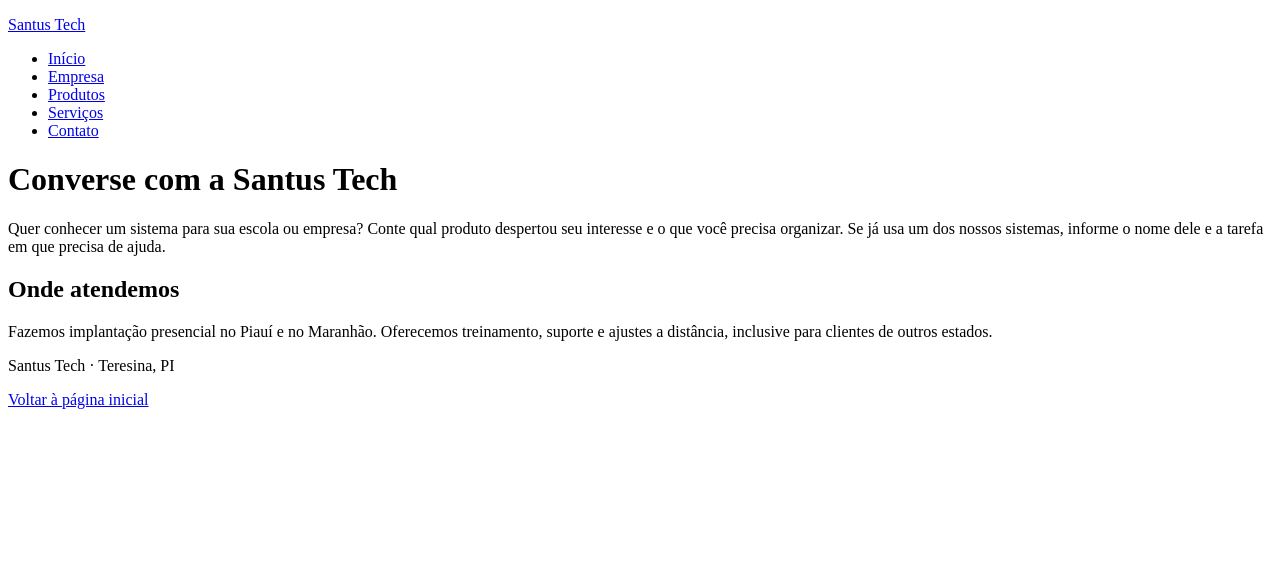
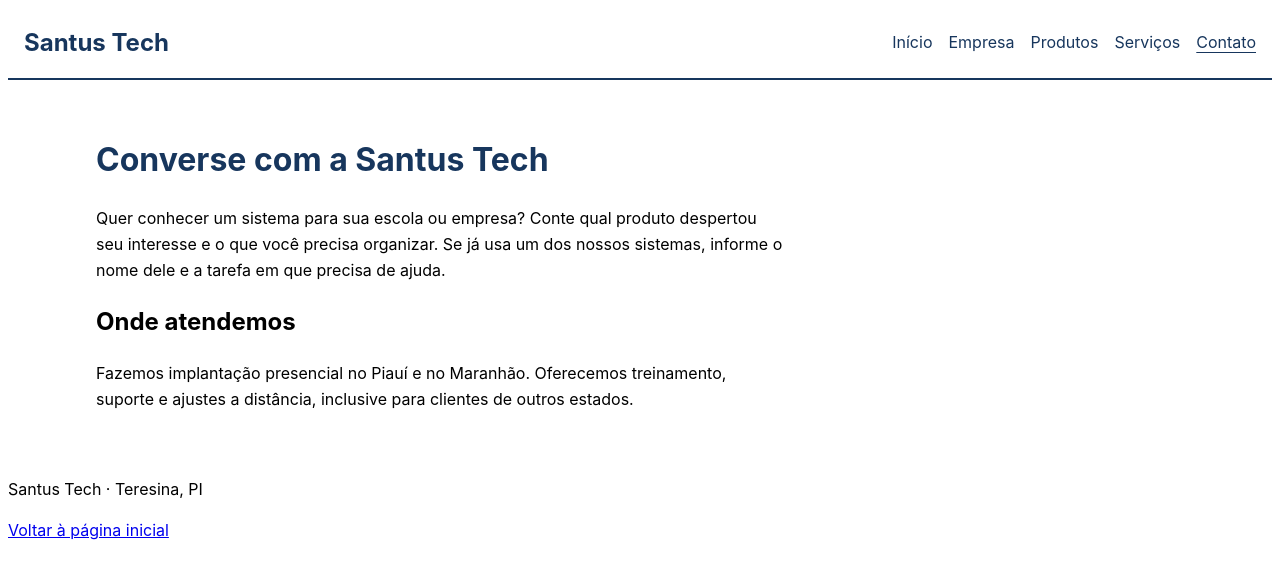
Before and after one commit to fredhansenads/projeto4-meusite, a plain HTML site: page contato.html in a window 1280 px wide. Drawn offline with Linux system fonts and the light colour scheme.

Commit message:
Atualização css

```diff
--- a/contato.html
+++ b/contato.html
@@ -4,6 +4,7 @@
     <meta charset="UTF-8" />
     <meta name="viewport" content="width=device-width, initial-scale=1.0" />
     <title>Contato | Santus Tech</title>
+    <link rel="stylesheet" href="css/estilos.css" />
   </head>
   <body>
     <header>
--- /dev/null
+++ b/css/estilos.css
@@ -0,0 +1,73 @@
+body {
+  font-family: 'Inter', Arial, sans-serif;
+  line-height: 1.6;
+}
+
+h1 {
+  color: #17365d;
+}
+
+header {
+  display: flex;
+  align-items: center;
+  justify-content: space-between;
+  flex-wrap: wrap;
+  gap: 1rem 2rem;
+  padding: 1rem;
+  border-bottom: 2px solid #17365d;
+}
+
+header > p {
+  margin: 0;
+  color: #17365d;
+  font-size: 1.5rem;
+  font-weight: 700;
+}
+
+header > p a {
+  color: inherit;
+  text-decoration: none;
+}
+
+header nav ul {
+  display: flex;
+  flex-wrap: wrap;
+  align-items: center;
+  gap: 0.5rem 1rem;
+  margin: 0;
+  padding: 0;
+  list-style: none;
+}
+
+header nav a {
+  display: inline-block;
+  padding: 0.25rem 0;
+  color: #17365d;
+  text-decoration: none;
+}
+
+header nav a:hover,
+header nav a[aria-current='page'] {
+  text-decoration: underline;
+  text-underline-offset: 0.25em;
+}
+
+header a:focus-visible {
+  outline: 2px solid #17365d;
+  outline-offset: 3px;
+}
+
+main {
+  box-sizing: border-box;
+  max-width: 70rem;
+  margin-inline: auto;
+  padding: 2rem 1rem;
+}
+
+main p {
+  max-width: 68ch;
+}
+
+main section + section {
+  margin-block-start: 2.5rem;
+}
```
Also changed, not shown: empresa.html (+1 -0 lines), index.html (+1 -0 lines), produtos.html (+1 -0 lines), santus-caixa.html (+1 -0 lines), santus-escola.html (+1 -0 lines), santus-gestao.html (+1 -0 lines), santus-relacionamento.html (+1 -0 lines), servicos.html (+1 -0 lines).
